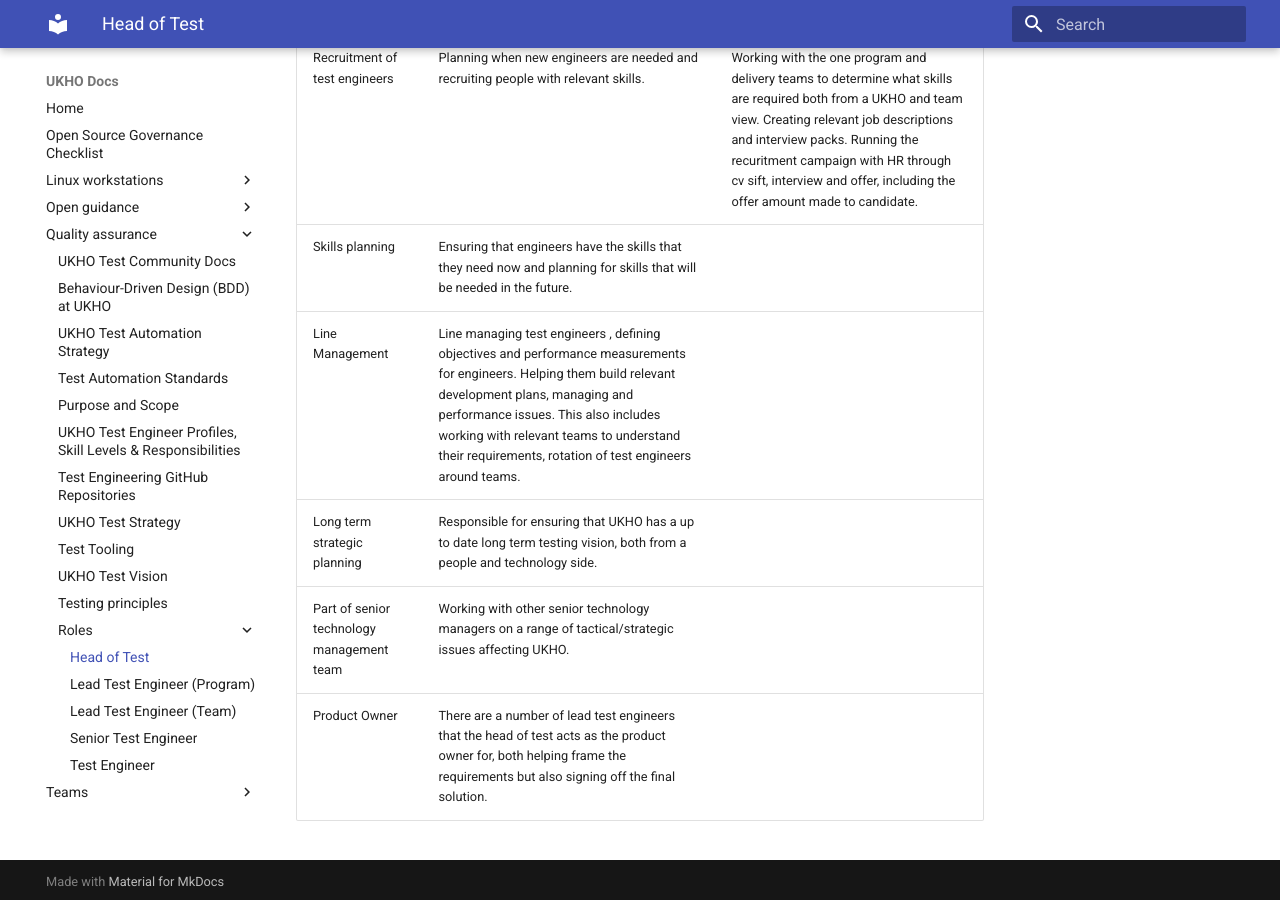
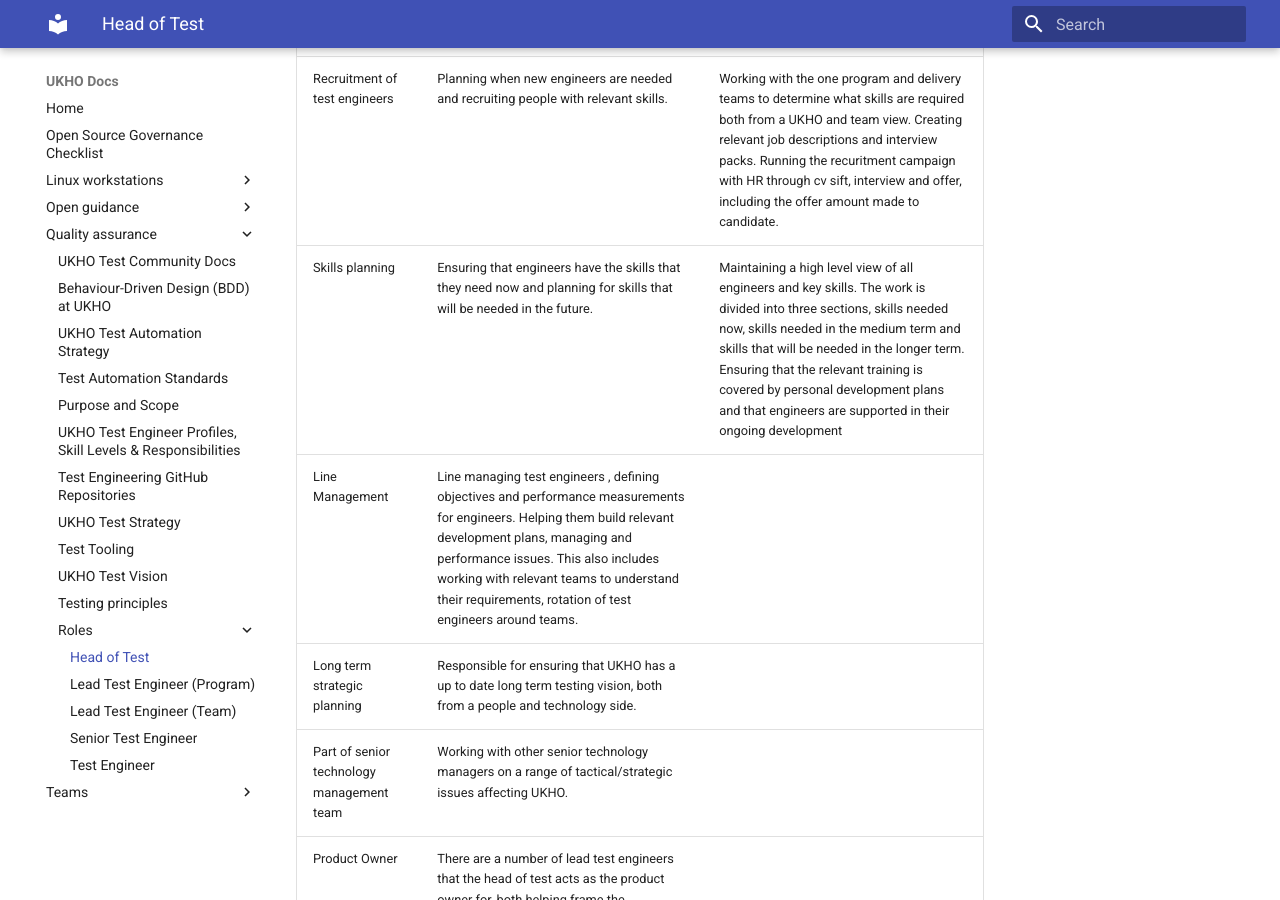
Before and after one commit to UKHO/docs, an MkDocs documentation site: the page built from docs/quality-assurance/roles/head-of-test.md, in a window 1280 px wide and 900 px high, scrolled down 669 px. Built offline with MkDocs 1.6.1 and Material for MkDocs 9.7.7, drawn with Linux system fonts in a browser that asks for light colours.

Commit message:
Update head-of-test.md

```diff
--- a/docs/quality-assurance/roles/head-of-test.md
+++ b/docs/quality-assurance/roles/head-of-test.md
@@ -16,7 +16,7 @@ At this level, you will:
 | --- | --- | --- |
 | Testing policy, strategy and standards | Responsible for ensuring that the relevant policy, strategy and standards comply with relevant government regulations. That the relevant policy's are applied correctly across all teams and are updated when needed.|  |
 | Recruitment of test engineers | Planning when new engineers are needed and recruiting people with relevant skills. | Working with the one program and delivery teams to determine what skills are required both from a UKHO and team view. Creating relevant job descriptions and interview packs. Running the recuritment campaign with HR through cv sift, interview and offer, including the offer amount made to candidate. |
-| Skills planning | Ensuring that engineers have the skills that they need now and planning for skills that will be needed in the future. |  |
+| Skills planning | Ensuring that engineers have the skills that they need now and planning for skills that will be needed in the future. | Maintaining a high level view of all engineers and key skills. The work is divided into three sections, skills needed now, skills needed in the medium term and skills that will be needed in the longer term. Ensuring that the relevant training is covered by personal development plans and that engineers are supported in their ongoing development |
 | Line Management | Line managing test engineers , defining objectives and performance measurements for engineers. Helping them build relevant development plans, managing and performance issues. This also includes working with relevant teams to understand their requirements, rotation of test engineers around teams. |  |
 | Long term strategic planning | Responsible for ensuring that UKHO has a up to date long term testing vision, both from a people and technology side. |  |
 | Part of senior technology management team | Working with other senior technology managers on a range of tactical/strategic issues affecting UKHO. |  |
```
